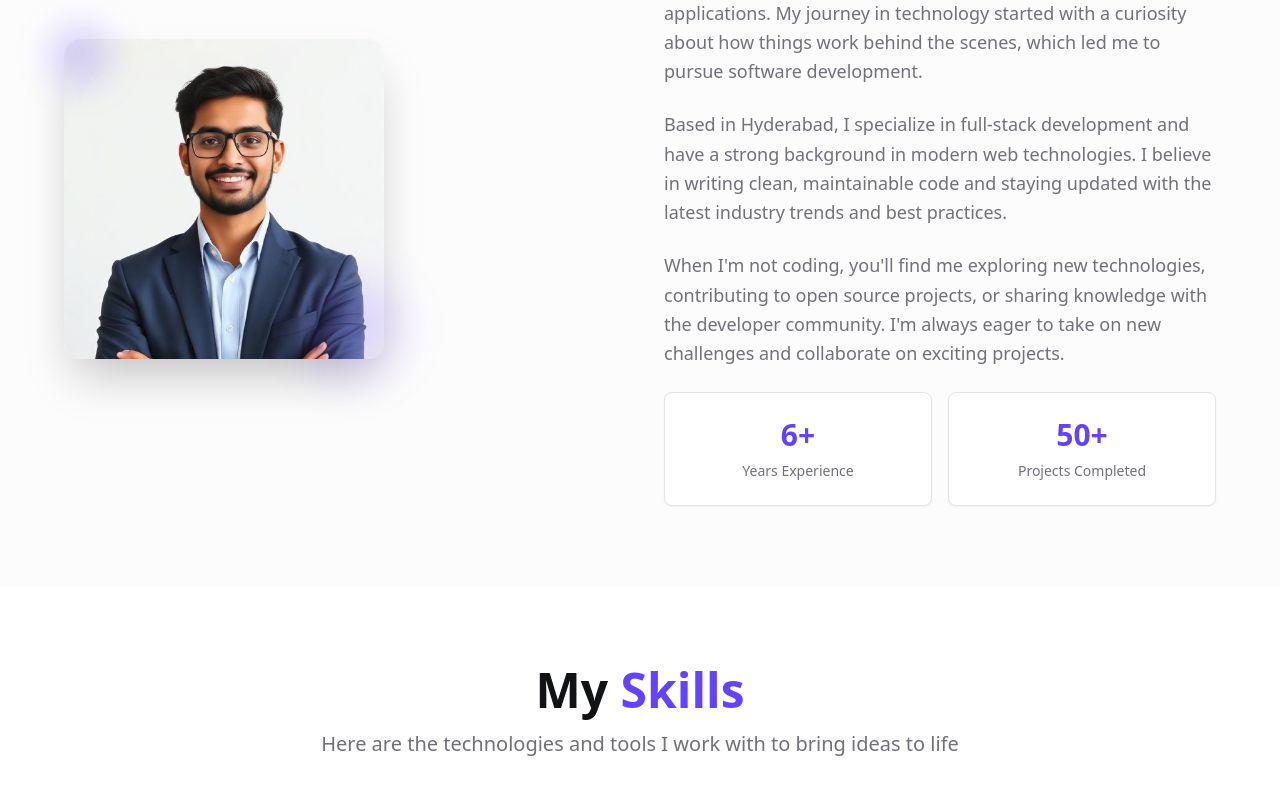
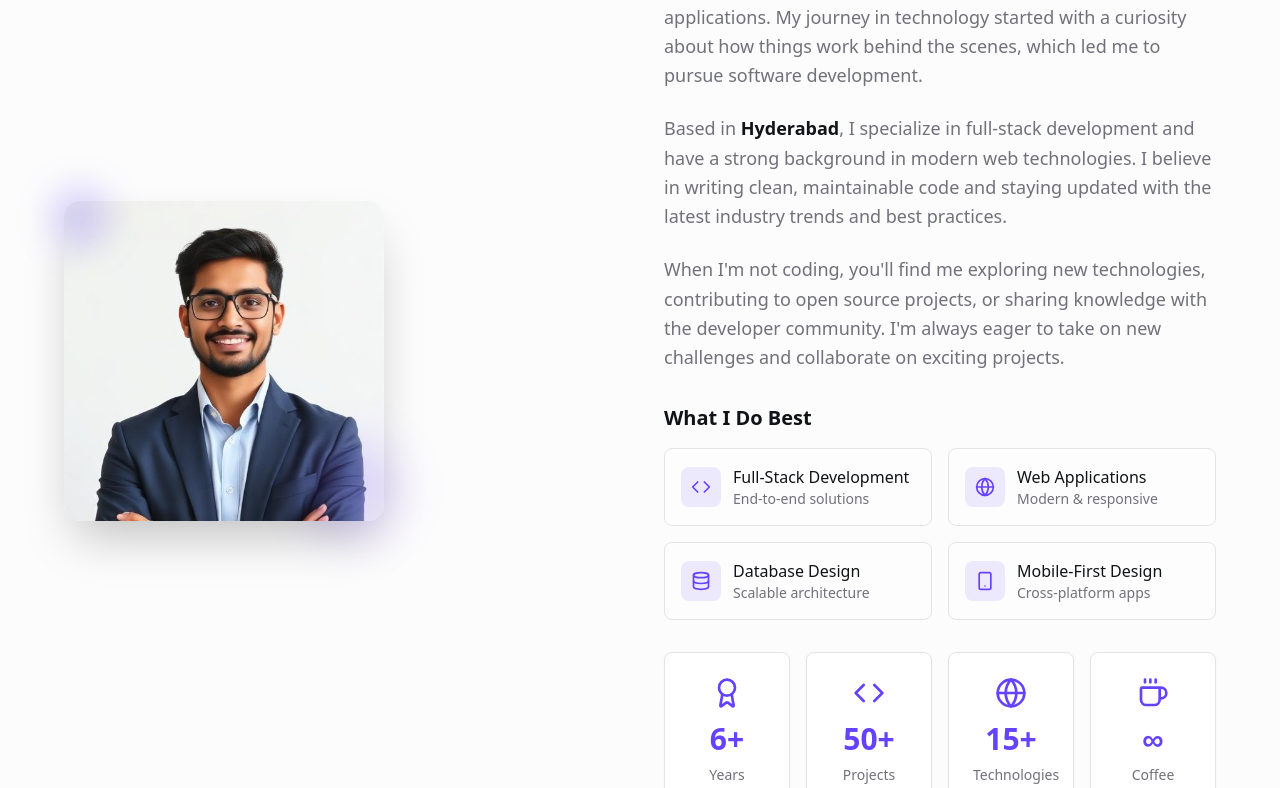
Before and after one commit to rswastika248/soumyajit-portfolio-refresh, a React (Vite) app: page / in a window 1280 px wide. Shown: the part 1172-1960 px from the top of the page. Built offline with nearby package versions, Linux system fonts and the light colour scheme.

Commit message:
Enhance About section
Further enhance the About Me section with additional details and styling improvements.

```diff
--- a/src/components/About.tsx
+++ b/src/components/About.tsx
@@ -1,4 +1,6 @@
 import { Card, CardContent } from '@/components/ui/card';
+import { Badge } from '@/components/ui/badge';
+import { Code, Database, Smartphone, Globe, Award, Coffee } from 'lucide-react';
 import profileImage from '@/assets/profile-image.jpg';
 import AnimatedSection from '@/components/AnimatedSection';
 
@@ -53,41 +55,112 @@ const About = () => {
 
             {/* About Content */}
             <AnimatedSection delay={0.4}>
-              <div className="space-y-6">
+              <div className="space-y-8">
                 <div>
-                  <h3 className="text-2xl font-semibold mb-4 text-primary">Software Developer</h3>
+                  <div className="flex items-center gap-3 mb-4">
+                    <h3 className="text-3xl font-bold text-primary">Software Developer</h3>
+                    <Badge variant="secondary" className="bg-primary/10 text-primary">
+                      Available for Projects
+                    </Badge>
+                  </div>
+
                   <p className="text-lg text-muted-foreground leading-relaxed mb-6">
-                    I'm a passionate Software Developer currently working at <strong>Chetu, Inc.</strong> with over
+                    I'm a passionate Software Developer currently working at <strong className="text-foreground">Chetu, Inc.</strong> with over
                     6 years of experience in building robust, scalable applications. My journey in technology
                     started with a curiosity about how things work behind the scenes, which led me to pursue
                     software development.
                   </p>
 
                   <p className="text-lg text-muted-foreground leading-relaxed mb-6">
-                    Based in Hyderabad, I specialize in full-stack development and have a strong background
+                    Based in <strong className="text-foreground">Hyderabad</strong>, I specialize in full-stack development and have a strong background
                     in modern web technologies. I believe in writing clean, maintainable code and staying
                     updated with the latest industry trends and best practices.
                   </p>
 
-                  <p className="text-lg text-muted-foreground leading-relaxed">
+                  <p className="text-lg text-muted-foreground leading-relaxed mb-8">
                     When I'm not coding, you'll find me exploring new technologies, contributing to open source
                     projects, or sharing knowledge with the developer community. I'm always eager to take on
                     new challenges and collaborate on exciting projects.
                   </p>
                 </div>
 
-                <div className="grid grid-cols-2 gap-4 mt-8">
-                  <Card className="card-elegant">
+                {/* Specializations */}
+                <div className="space-y-4">
+                  <h4 className="text-xl font-semibold text-foreground">What I Do Best</h4>
+                  <div className="grid grid-cols-2 gap-4">
+                    <div className="flex items-center gap-3 p-4 rounded-lg bg-card/50 border hover:border-primary/30 transition-colors duration-200">
+                      <div className="w-10 h-10 rounded-lg bg-primary/10 flex items-center justify-center">
+                        <Code className="h-5 w-5 text-primary" />
+                      </div>
+                      <div>
+                        <div className="font-medium text-foreground">Full-Stack Development</div>
+                        <div className="text-sm text-muted-foreground">End-to-end solutions</div>
+                      </div>
+                    </div>
+
+                    <div className="flex items-center gap-3 p-4 rounded-lg bg-card/50 border hover:border-primary/30 transition-colors duration-200">
+                      <div className="w-10 h-10 rounded-lg bg-primary/10 flex items-center justify-center">
+                        <Globe className="h-5 w-5 text-primary" />
+                      </div>
+                      <div>
+                        <div className="font-medium text-foreground">Web Applications</div>
+                        <div className="text-sm text-muted-foreground">Modern & responsive</div>
+                      </div>
+                    </div>
+
+                    <div className="flex items-center gap-3 p-4 rounded-lg bg-card/50 border hover:border-primary/30 transition-colors duration-200">
+                      <div className="w-10 h-10 rounded-lg bg-primary/10 flex items-center justify-center">
+                        <Database className="h-5 w-5 text-primary" />
+                      </div>
+                      <div>
+                        <div className="font-medium text-foreground">Database Design</div>
+                        <div className="text-sm text-muted-foreground">Scalable architecture</div>
+                      </div>
+                    </div>
+
+                    <div className="flex items-center gap-3 p-4 rounded-lg bg-card/50 border hover:border-primary/30 transition-colors duration-200">
+                      <div className="w-10 h-10 rounded-lg bg-primary/10 flex items-center justify-center">
+                        <Smartphone className="h-5 w-5 text-primary" />
+                      </div>
+                      <div>
+                        <div className="font-medium text-foreground">Mobile-First Design</div>
+                        <div className="text-sm text-muted-foreground">Cross-platform apps</div>
+                      </div>
+                    </div>
+                  </div>
+                </div>
+
+                {/* Stats Cards */}
+                <div className="grid grid-cols-2 md:grid-cols-4 gap-4">
+                  <Card className="card-elegant group hover:scale-105 transition-transform duration-200">
                     <CardContent className="p-6 text-center">
+                      <Award className="h-8 w-8 text-primary mx-auto mb-3 group-hover:scale-110 transition-transform duration-200" />
                       <div className="text-3xl font-bold text-primary mb-2">6+</div>
                       <div className="text-sm text-muted-foreground">Years Experience</div>
                     </CardContent>
                   </Card>
 
-                  <Card className="card-elegant">
+                  <Card className="card-elegant group hover:scale-105 transition-transform duration-200">
                     <CardContent className="p-6 text-center">
+                      <Code className="h-8 w-8 text-primary mx-auto mb-3 group-hover:scale-110 transition-transform duration-200" />
                       <div className="text-3xl font-bold text-primary mb-2">50+</div>
-                      <div className="text-sm text-muted-foreground">Projects Completed</div>
+                      <div className="text-sm text-muted-foreground">Projects Done</div>
+                    </CardContent>
+                  </Card>
+
+                  <Card className="card-elegant group hover:scale-105 transition-transform duration-200">
+                    <CardContent className="p-6 text-center">
+                      <Globe className="h-8 w-8 text-primary mx-auto mb-3 group-hover:scale-110 transition-transform duration-200" />
+                      <div className="text-3xl font-bold text-primary mb-2">15+</div>
+                      <div className="text-sm text-muted-foreground">Technologies</div>
+                    </CardContent>
+                  </Card>
+
+                  <Card className="card-elegant group hover:scale-105 transition-transform duration-200">
+                    <CardContent className="p-6 text-center">
+                      <Coffee className="h-8 w-8 text-primary mx-auto mb-3 group-hover:scale-110 transition-transform duration-200" />
+                      <div className="text-3xl font-bold text-primary mb-2">∞</div>
+                      <div className="text-sm text-muted-foreground">Coffee Cups</div>
                     </CardContent>
                   </Card>
                 </div>
```
